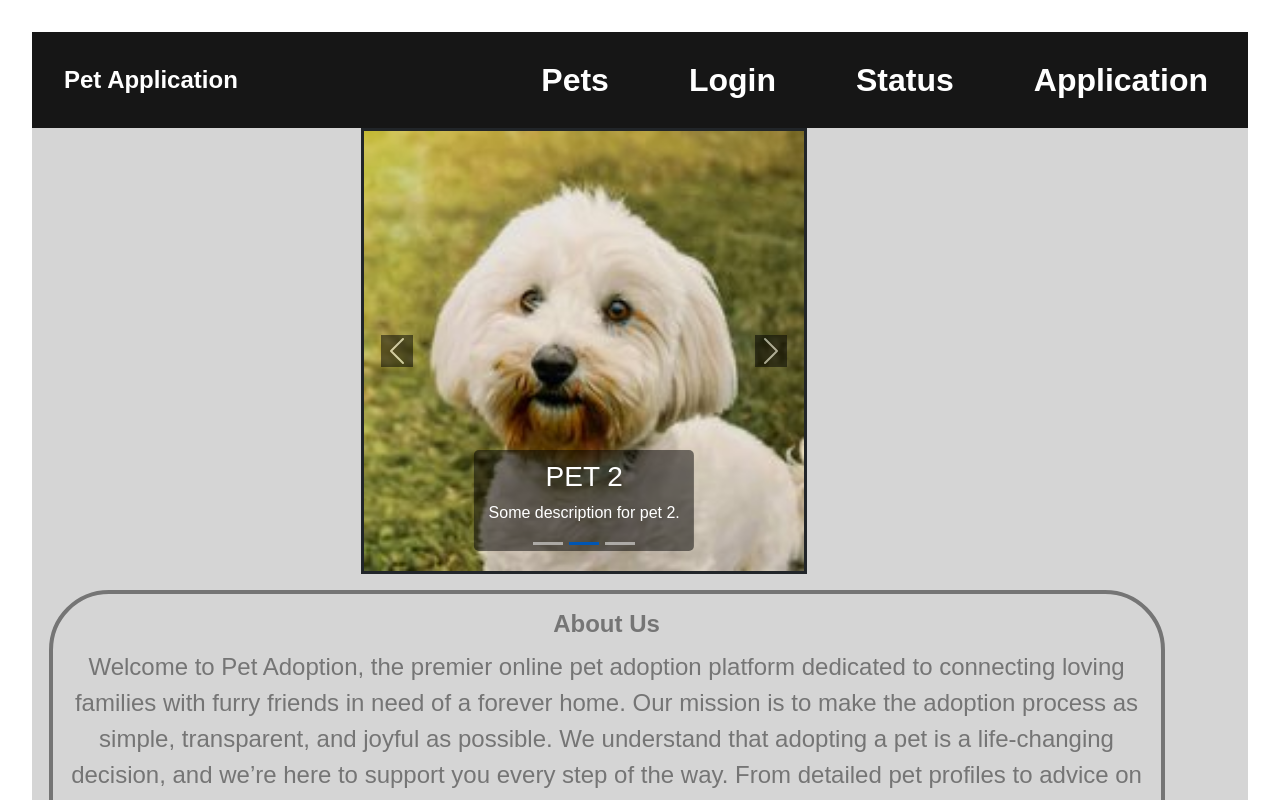
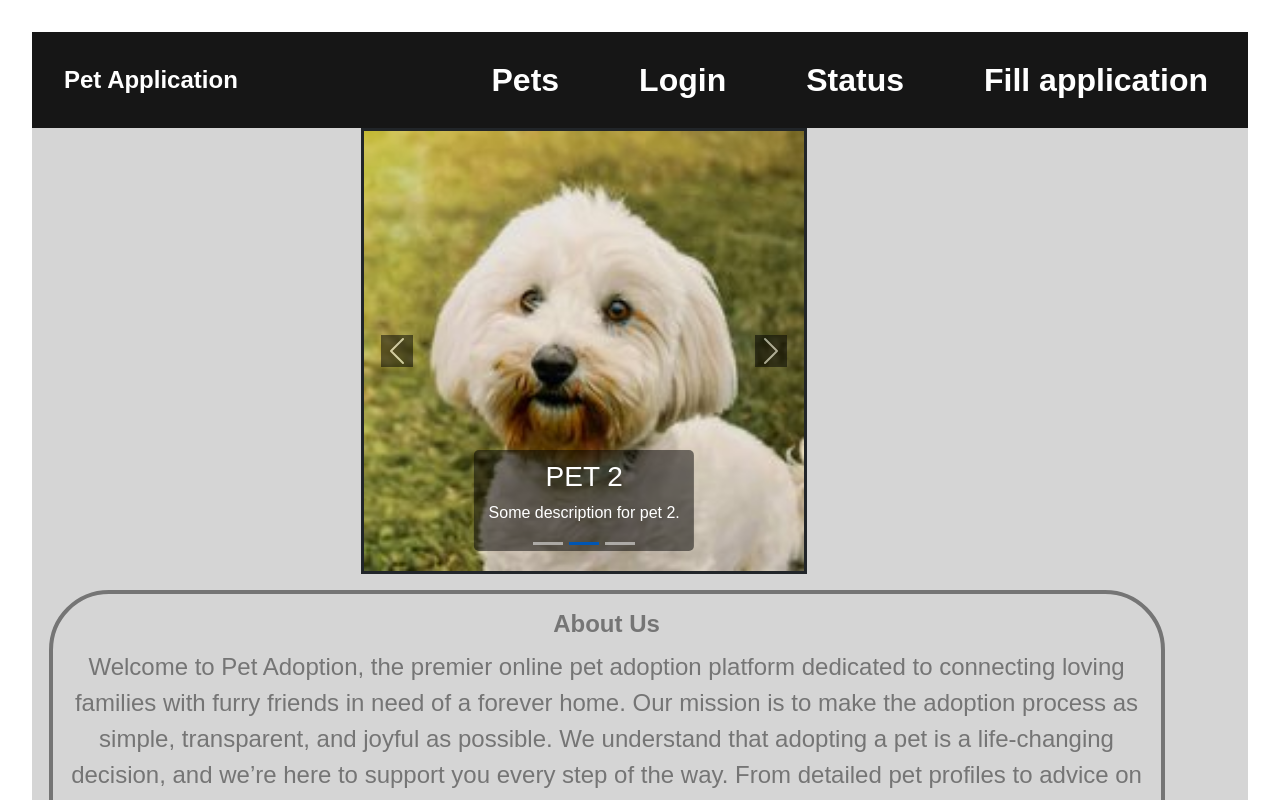
Before and after one commit to LegenWang/Pet-Adoption, a React (Vite) app in the folder frontend/react-team46/: page / in a window 1280 px wide. Shown: the top 800 px of the page. Built offline with nearby package versions, Linux system fonts and the light colour scheme.

Commit message:
Fix title

```diff
--- a/frontend/react-team46/src/components/Navbar.tsx
+++ b/frontend/react-team46/src/components/Navbar.tsx
@@ -27,7 +27,7 @@ const Navbar: React.FC = () => {
           </li>
           <li className="nav-item">
             <a className="nav-link" href="/application">
-              Application
+              Fill application
             </a>
           </li>
         </ul>
```
